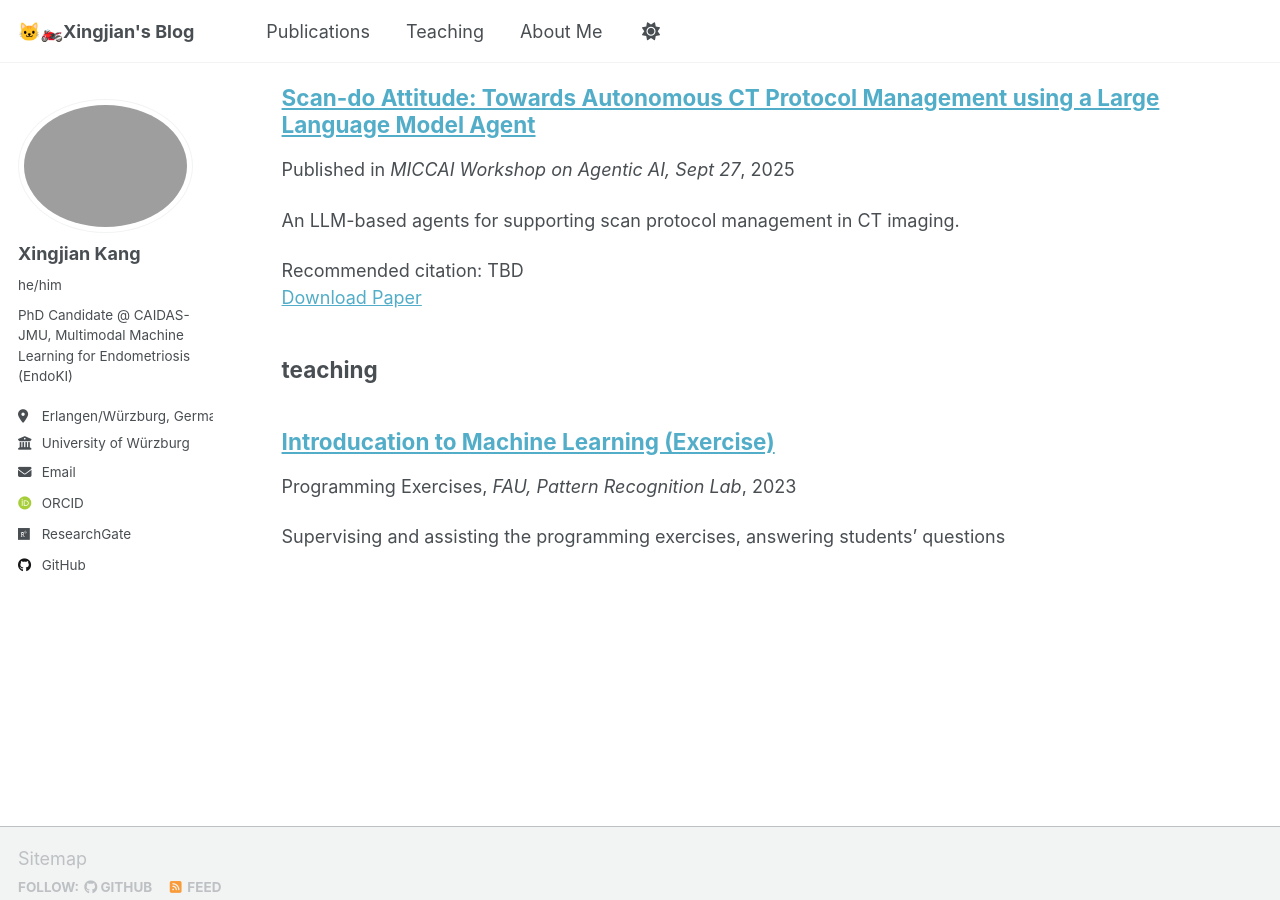
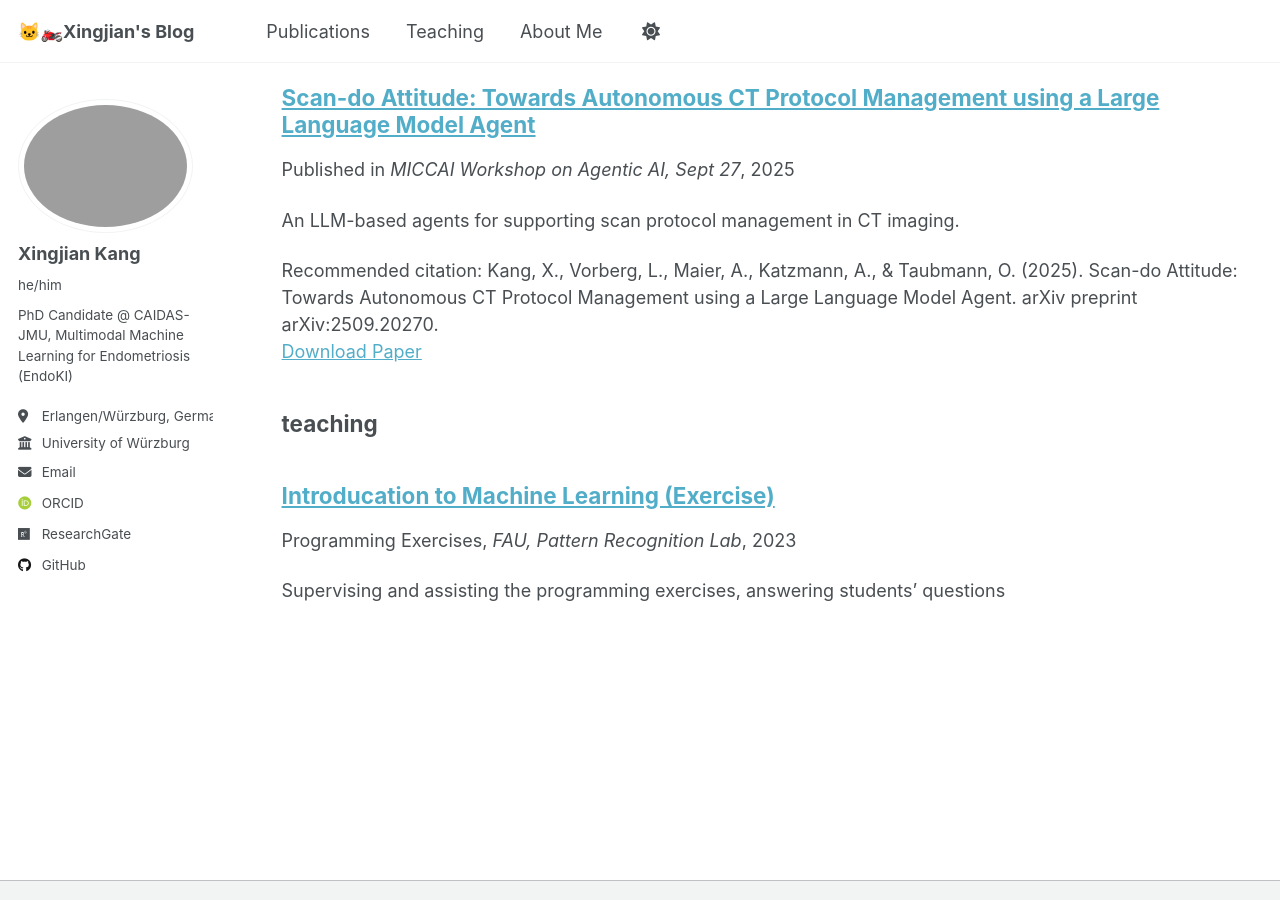
Before and after one commit to TrevorKang/TrevorKang.github.io, a Jekyll site: the page built from _pages/sitemap.md, in a window 1280 px wide and 900 px high, scrolled down 3897 px. Built offline with Jekyll 4.4.1, drawn with Linux system fonts in a browser that asks for light colours; some web fonts are replaced; a script that is not in the unit is left out.

Commit message:
change citation

```diff
--- a/_publications/2025-11-06-miccai-workshop.md
+++ b/_publications/2025-11-06-miccai-workshop.md
@@ -7,7 +7,7 @@ excerpt: 'An LLM-based agents for supporting scan protocol management in CT imag
 date: 2025-11-06
 venue: 'MICCAI Workshop on Agentic AI, Sept 27'
 paperurl: 'https://link.springer.com/book/9783032060044'
-citation: 'TBD'
+citation: 'Kang, X., Vorberg, L., Maier, A., Katzmann, A., & Taubmann, O. (2025). Scan-do Attitude: Towards Autonomous CT Protocol Management using a Large Language Model Agent. arXiv preprint arXiv:2509.20270.'
 pdf: /files/scan-do-attitude.pdf
 redirect_to: /files/scan-do-attitude.pdf
 ---
```
